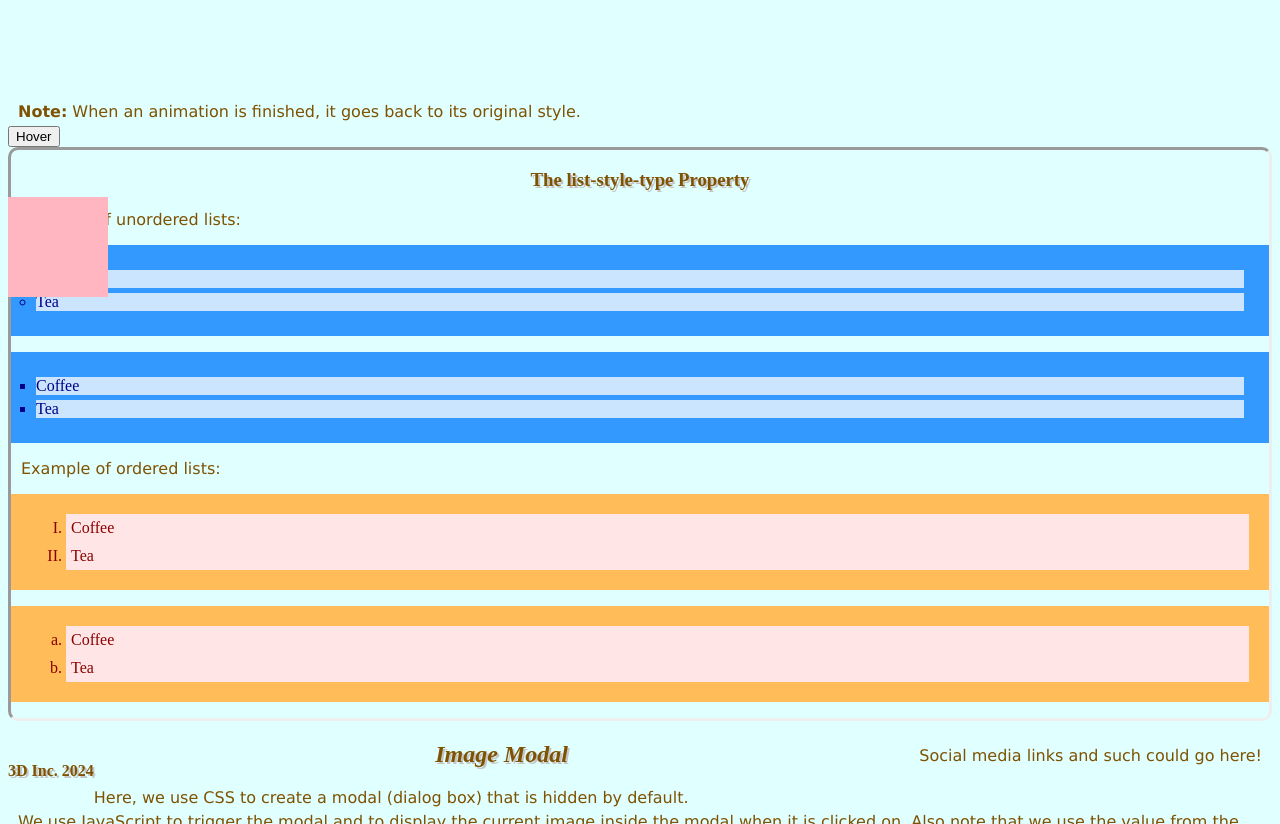
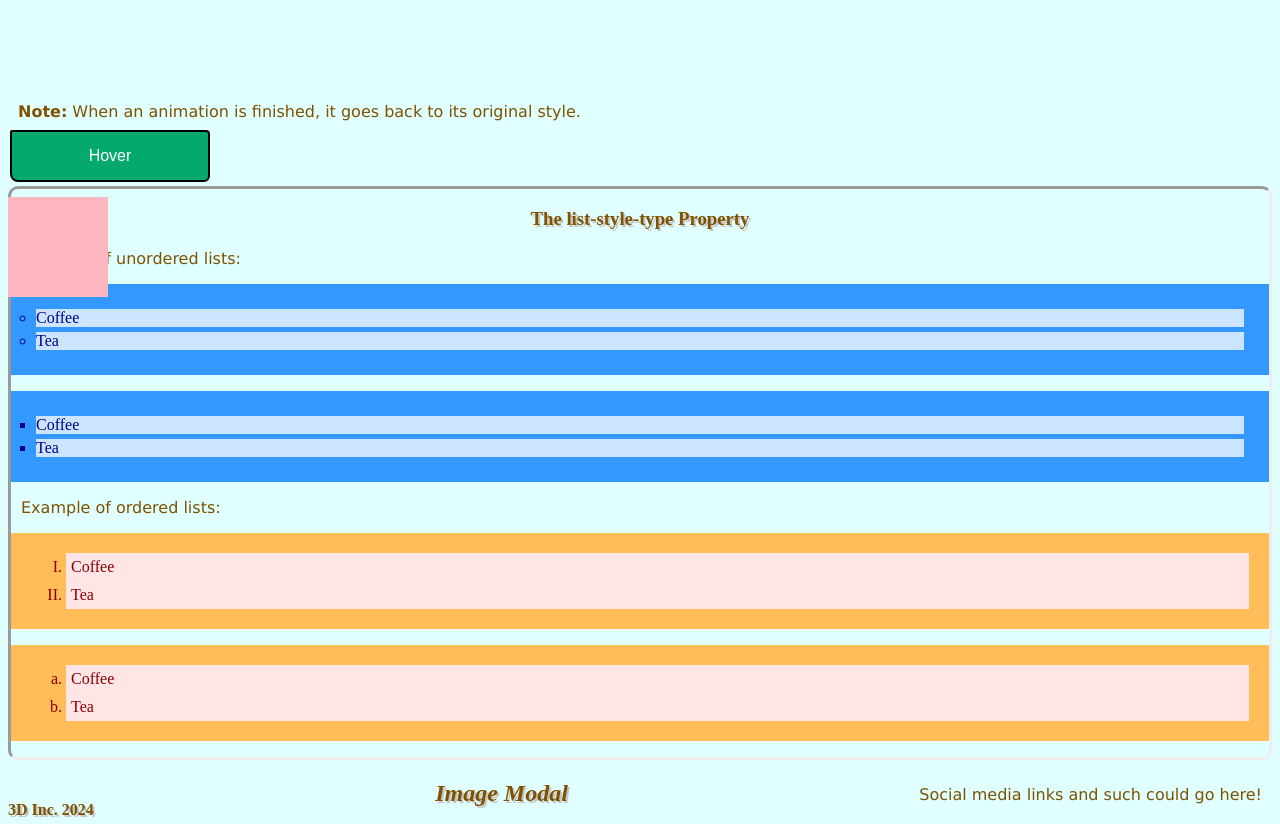
Before and after one commit to techBaker91/learningCSS, a plain HTML site: page index.html in a window 1280 px wide. Shown: the part 1011-1835 px from the top of the page. Drawn offline with Linux system fonts and the light colour scheme.

Commit message:
Update style.css

```diff
--- a/style.css
+++ b/style.css
@@ -328,9 +328,82 @@ ul li:hover {
   top: 15px;
   right: 35px;
   color: #f1f1f1;
+  background-color: black;
+  width: 50px;
+  height: 50px;
+  padding: auto;
   font-size: 40px;
   font-weight: bold;
   transition: 0.3s;
+}
+
+.button {
+  background-color: #04AA6D; /* Green */
+  border: none;
+  color: white;
+  padding: 15px 32px;
+  text-align: center;
+  text-decoration: none;
+  width: 200px;
+  height: auto;
+  display: inline-block;
+  font-size: 16px;
+  margin: 4px 2px;
+  cursor: pointer;
+  border: 2px solid black;
+  border-radius: 2px 4px 6px 8px;
+}
+
+.button:hover {
+  background-color: #00ffff; /* Green */
+  border: none;
+  color: black;
+  padding: 15px 32px;
+  text-align: center;
+  text-decoration: none;
+  width: 400px;
+  height: auto;
+  display: inline-block;
+  font-size: 20px;
+  margin: 4px 2px;
+  cursor: pointer;
+  border: 2px solid green;
+  border-radius: 4px 8px 12px 16px;
+  box-shadow: 0 12px 16px 0 rgba(0,0,0,0.24),0 17px 50px 0 rgba(0,0,0,0.19);
+  opacity: .5;
+}
+
+.button {
+  transition-duration: 2s;
+}
+
+.button span {
+  cursor: pointer;
+  display: inline-block;
+  position: relative;
+  transition: 0.5s;
+}
+
+.button span:after {
+  content: '\00bb';
+  position: absolute;
+  opacity: 0;
+  top: 0;
+  right: -20px;
+  transition: 0.5s;
+}
+
+.button:hover span {
+  padding-right: 25px;
+}
+
+.button:hover span:after {
+  opacity: 1;
+  right: 0;
+}
+
+span {
+  padding: auto;
 }
 
 .close:hover,
```
